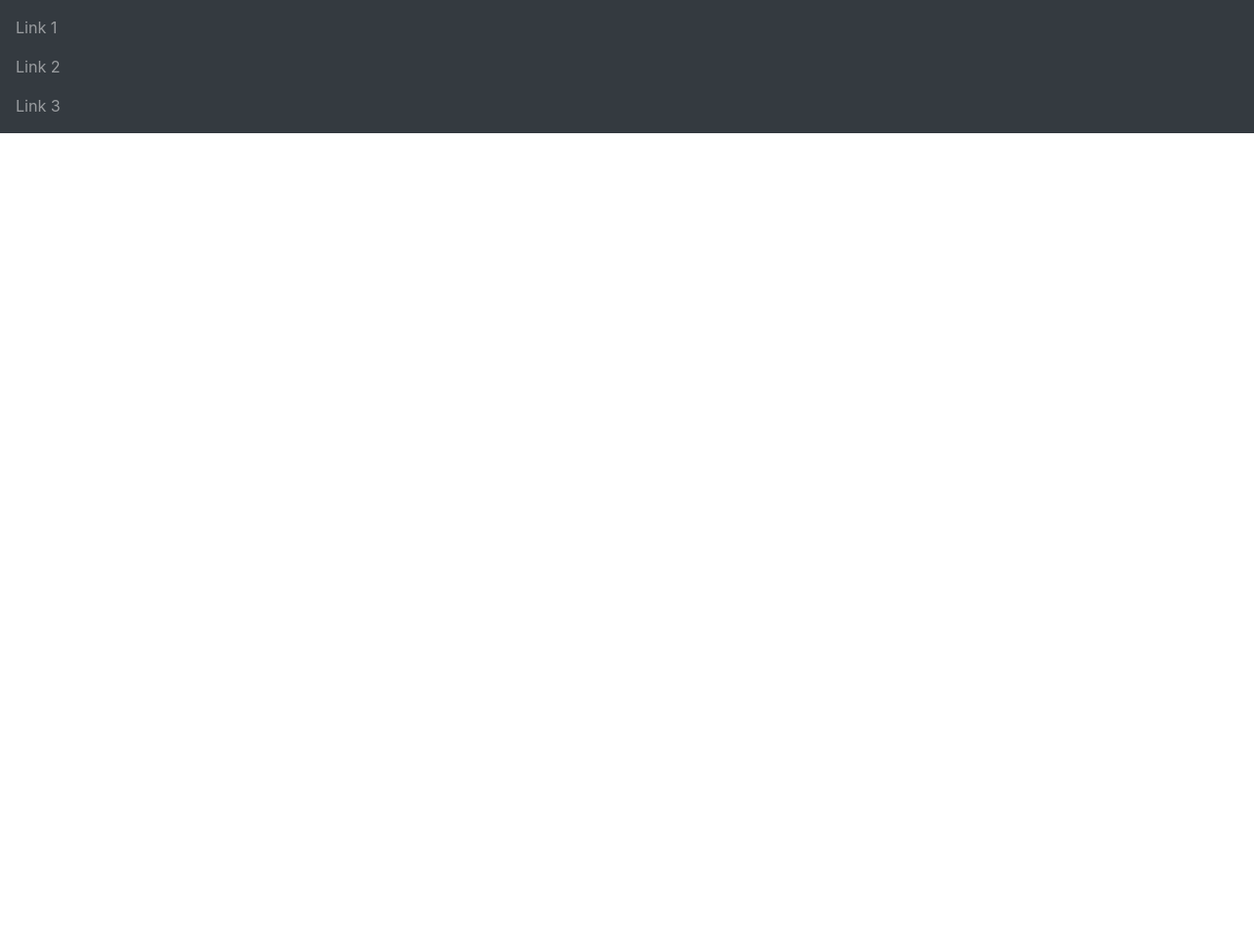
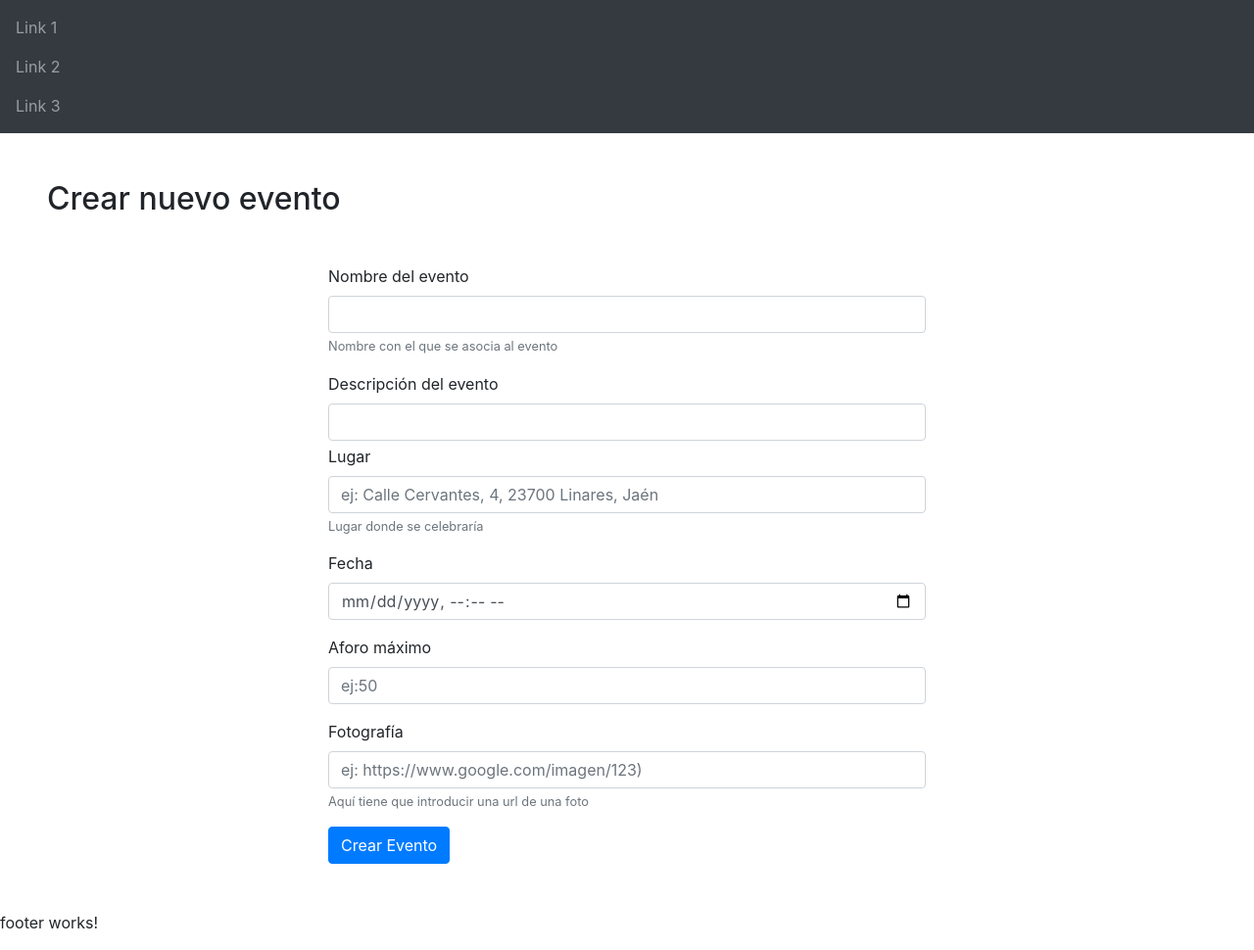
Before and after one commit to kikawet/SistemaGestionEventos-angular, an Angular app: page / in a window 1280 px wide. Shown: the whole page at 98% size. Before the commit the page ends 800 px from the top, so only its background shows below. Built offline with nearby package versions, Linux system fonts and the light colour scheme.

Commit message:
Modificacion formulario crear evento

```diff
--- a/src/app/app-routing.module.ts
+++ b/src/app/app-routing.module.ts
@@ -5,7 +5,7 @@ import { CreacionEventoComponent } from './componentes/creacion-evento/creacion-
 import { FooterComponent } from './componentes/footer/footer.component';
 
 const routes: Routes = [
-  {path: '', component: InicioComponent},
+  {path: '', component: CreacionEventoComponent},
 
 ];
 
--- a/src/app/componentes/creacion-evento/creacion-evento.component.html
+++ b/src/app/componentes/creacion-evento/creacion-evento.component.html
@@ -3,7 +3,7 @@
 </head>
 
 <body>
-
+    <app-nav></app-nav>
     <h2 class='m-5'>Crear nuevo evento</h2>
     <div class="container pb-5 w-50">
         <form>
@@ -87,4 +87,5 @@
         </form>
     </div>
 
+	<app-footer></app-footer>
 </body>
```
